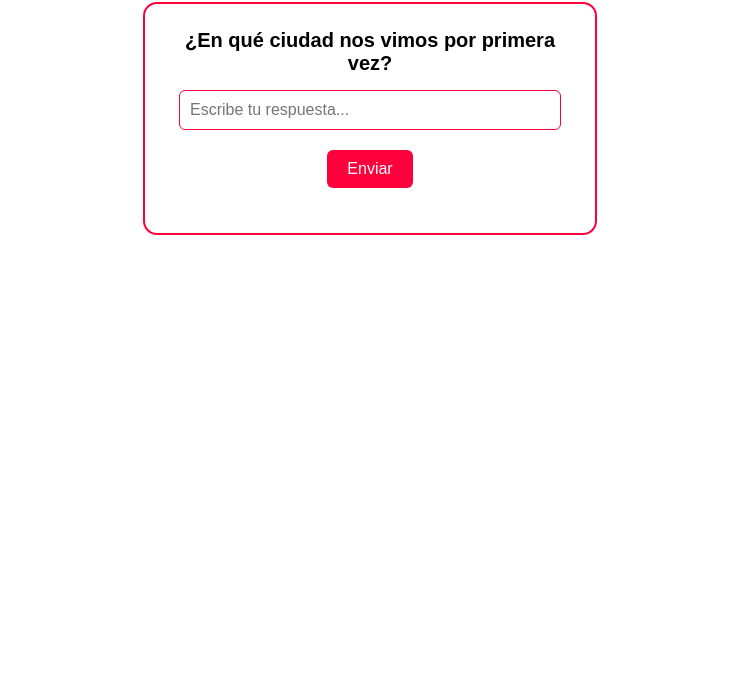
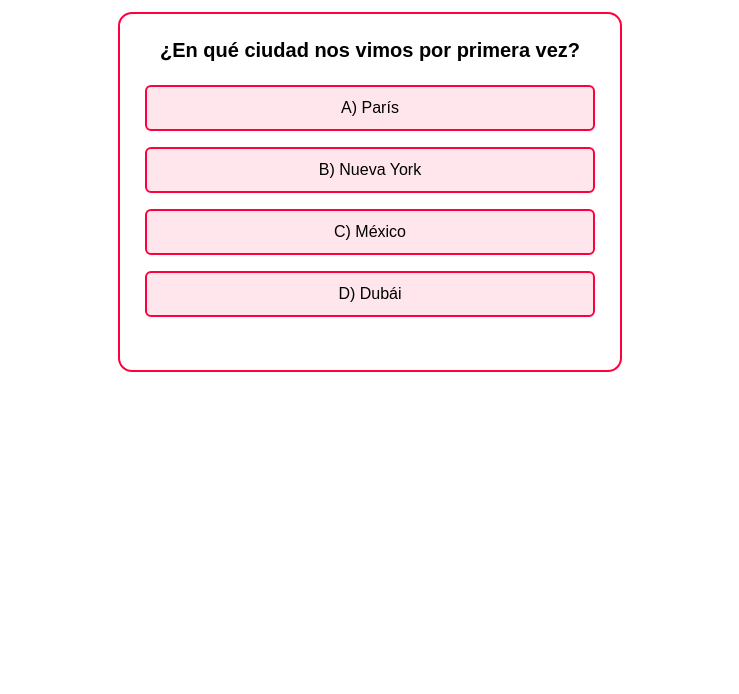
Before and after one commit to romvio/2yearsgame, a plain HTML site: page index.html in a window 1280 px wide. Shown: the part 106-800 px from the top of the page, without its empty margins (270-1009 px from the left). Drawn offline with Linux system fonts and the light colour scheme.

Commit message:
Refactor quiz to use multiple choice options

```diff
--- a/index.html
+++ b/index.html
@@ -16,12 +16,12 @@
 
     h1 {
         color: #ff003c;
-        margin-bottom: 10px;
+        margin-bottom: 20px;
         text-align: center;
     }
 
     #card {
-        max-width: 400px;
+        max-width: 450px;
         width: 100%;
         padding: 25px;
         border-radius: 14px;
@@ -35,23 +35,20 @@
         margin-bottom: 15px;
     }
 
-    input {
-        width: 90%;
-        padding: 10px;
-        border: 1.5px solid #ff003c;
+    .option {
+        width: 100%;
+        padding: 12px;
+        margin: 8px 0;
+        background: #ffe6ec;
+        border: 2px solid #ff003c;
         border-radius: 6px;
-        margin-bottom: 20px;
         font-size: 16px;
+        cursor: pointer;
+        transition: 0.2s;
     }
 
-    button {
-        background: #ff003c;
-        color: white;
-        padding: 10px 20px;
-        font-size: 16px;
-        border: none;
-        border-radius: 6px;
-        cursor: pointer;
+    .option:hover {
+        background: #ffd2dd;
     }
 
     #riddle, #finalMessage {
@@ -63,20 +60,25 @@
     #foundBtn {
         display: none;
         margin-top: 20px;
+        background: #ff003c;
+        color: white;
+        padding: 10px 20px;
+        font-size: 16px;
+        border: none;
+        border-radius: 6px;
+        cursor: pointer;
     }
 </style>
 </head>
 
 <body>
 
-<h1>ROFI TEAM – FUN FACTS</h1>
+<h1>FELIZ ANIVERSARIO! – GANA EL REGALO...</h1>
 
 <div id="card">
     <div id="question"></div>
 
-    <input id="answerInput" type="text" placeholder="Escribe tu respuesta...">
-
-    <button onclick="checkAnswer()">Enviar</button>
+    <div id="options"></div>
 
     <div id="riddle"></div>
 
@@ -86,22 +88,13 @@
 </div>
 
 <script>
-// --- PREGUNTAS Y RESPUESTAS EDITABLES ---
+// --- PREGUNTAS MÚLTIPLE OPCIÓN ---
 const funFacts = [
     {
         question: "¿En qué ciudad nos vimos por primera vez?",
-        answer: "mexico",
-        riddle: "Acertaste. Sigue las pistas… tu regalo descansa donde las luces se apagan y los sueños empiezan."
-    },
-    {
-        question: "¿Cuál fue nuestra primera película juntos?",
-        answer: "la la land",
-        riddle: "Muy bien. Tu siguiente pista: está escondido donde guardas lo más frío."
-    },
-    {
-        question: "¿A qué hora era nuestra primera cita?",
-        answer: "7",
-        riddle: "Correcto. La pista dice: mira debajo de aquello que siempre te acompaña cuando sales."
+        options: ["A) París", "B) Nueva York", "C) México", "D) Dubái"],
+        correct: 2,
+        riddle: "Correcto. Tu siguiente pista: busca donde las luces se apagan pero los sueños empiezan."
     }
 ];
 
@@ -110,19 +103,28 @@ let current = 0;
 // --- CARGAR PREGUNTA ---
 function loadQuestion() {
     document.getElementById("question").innerHTML = funFacts[current].question;
+
+    const optionsDiv = document.getElementById("options");
+    optionsDiv.innerHTML = "";
+
+    funFacts[current].options.forEach((opt, index) => {
+        const button = document.createElement("button");
+        button.className = "option";
+        button.innerHTML = opt;
+        button.onclick = () => checkAnswer(index);
+        optionsDiv.appendChild(button);
+    });
 }
+
 loadQuestion();
 
 // --- VERIFICAR RESPUESTA ---
-function checkAnswer() {
-    const input = document.getElementById("answerInput").value.toLowerCase().trim();
-    const correct = funFacts[current].answer.toLowerCase();
-
-    if (input === correct) {
+function checkAnswer(selectedIndex) {
+    if (selectedIndex === funFacts[current].correct) {
         document.getElementById("riddle").innerHTML = funFacts[current].riddle;
         document.getElementById("foundBtn").style.display = "block";
     } else {
-        document.getElementById("riddle").innerHTML = "Mmm… intenta de nuevo 😉";
+        document.getElementById("riddle").innerHTML = "Incorrecto… prueba otra opción 😉";
         document.getElementById("foundBtn").style.display = "none";
     }
 }
@@ -130,7 +132,7 @@ function checkAnswer() {
 // --- MENSAJE FINAL ---
 function showFinal() {
     document.getElementById("finalMessage").innerHTML =
-        "Excelente, bien hecho. Estate atenta para el próximo QR code…";
+        "Excelente, bien hecho. Estate atenta para el próximo regalo… o no 😉";
 }
 </script>
 
```
